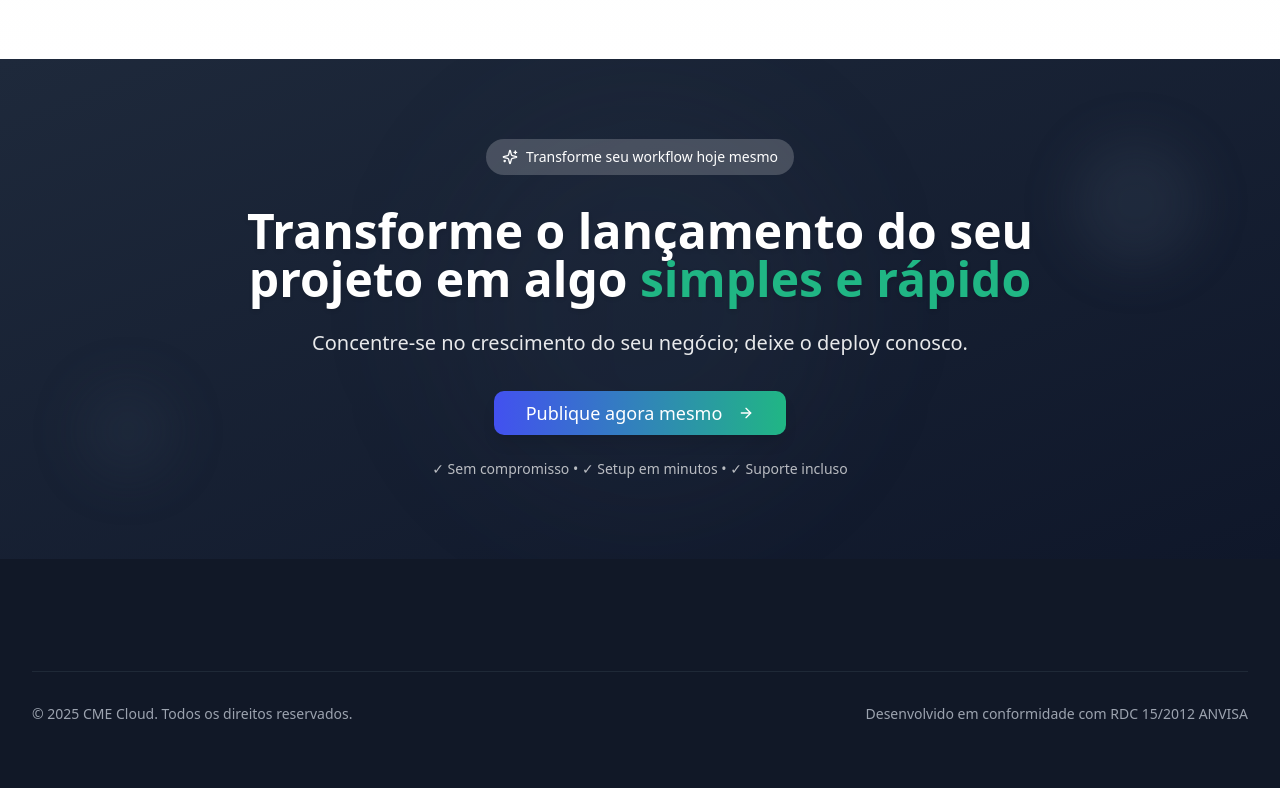
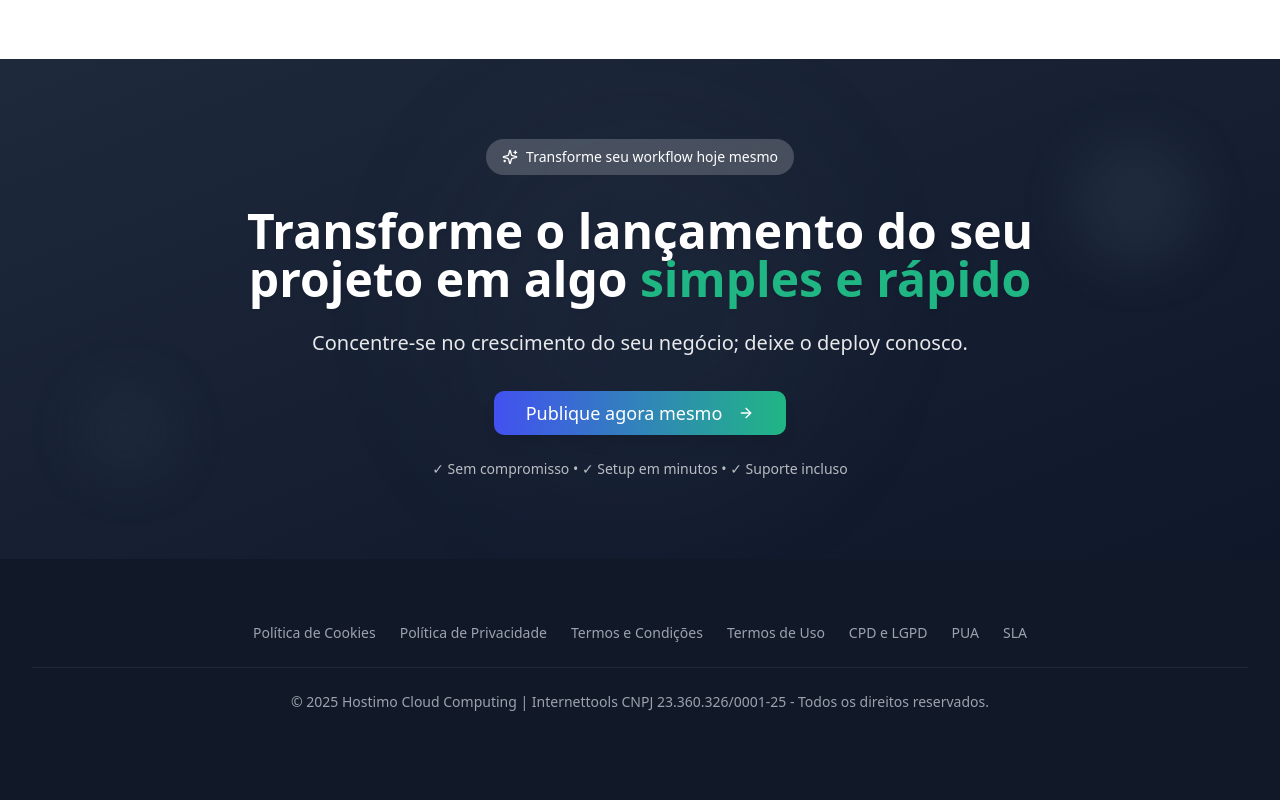
Before and after one commit to forgescloud/deployer-page, a React (Vite) app: page / in a window 1280 px wide. Shown: the part 3273-4073 px from the top of the page. Built offline with nearby package versions, Linux system fonts and the light colour scheme.

Commit message:
Adds legal and company information to footer
Adds links to legal documents such as privacy policy, terms of service, and cookie policy.

Updates the copyright notice with the correct company name and CNPJ.

```diff
--- a/src/components/Footer.tsx
+++ b/src/components/Footer.tsx
@@ -1,16 +1,23 @@
-
 const Footer = () => {
     return (
         <footer className="bg-gray-900 text-white py-16">
             <div className="max-w-7xl mx-auto px-4 sm:px-6 lg:px-8">
 
+                {/* Links */}
+                <div className="flex flex-wrap justify-center space-x-6 mb-6 text-sm text-gray-400">
+                    <a href="/juridico/politica-de-cookies.pdf" target="_blank">Política de Cookies</a>
+                    <a href="/juridico/politica-de-privacidade.pdf" target="_blank">Política de Privacidade</a>
+                    <a href="/juridico/Termos-e-Condicoes-gerais.pdf" target="_blank">Termos e Condições</a>
+                    <a href="/juridico/termos-de-servico-e-uso-do-site.pdf" target="_blank">Termos de Uso</a>
+                    <a href="/juridico/cpd-e-lgpd.pdf" target="_blank">CPD e LGPD</a>
+                    <a href="/juridico/PUA.pdf" target="_blank">PUA</a>
+                    <a href="/juridico/SLA.pdf" target="_blank">SLA</a>
+                </div>
 
-                <div className="border-t border-gray-800 mt-12 pt-8 flex flex-col md:flex-row justify-between items-center">
-                    <p className="text-gray-400 text-sm">
-                        © {new Date().getFullYear()} CME Cloud. Todos os direitos reservados.
-                    </p>
-                    <p className="text-gray-400 text-sm mt-4 md:mt-0">
-                        Desenvolvido em conformidade com RDC 15/2012 ANVISA
+                {/* Linha final */}
+                <div className="border-t border-gray-800 pt-6 flex flex-wrap justify-center space-x-6 mb-6 text-sm text-gray-400">
+                    <p className="text-gray-400 text-sm md:text-center">
+                        © {new Date().getFullYear()} Hostimo Cloud Computing | Internettools CNPJ 23.360.326/0001-25 - Todos os direitos reservados.
                     </p>
                 </div>
             </div>
```
